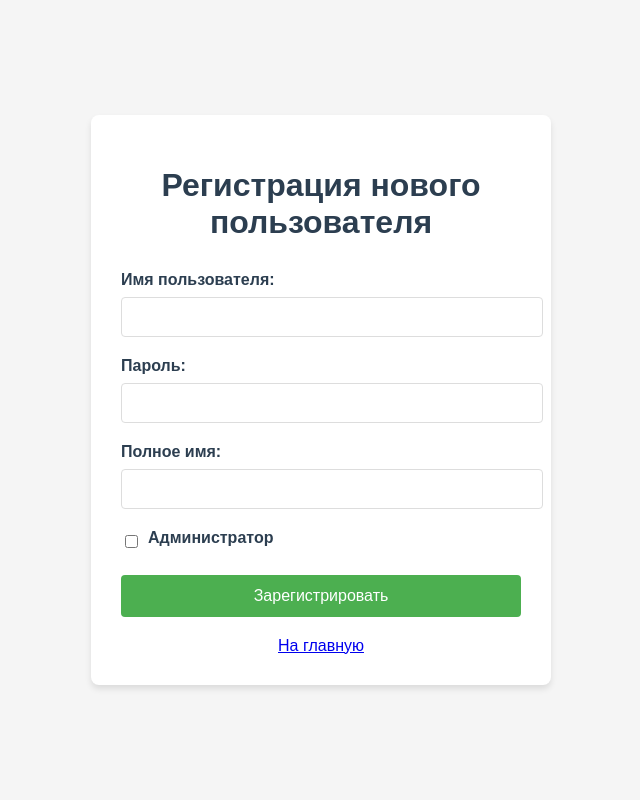
After one commit to RinaHep/githttps---github.com-RinaHep-git, a Flask app: template templates/register.html in a window 1280 px wide. The commit adds this page. Shown: the whole page, without its empty margins (319-959 px from the left). Run offline with Flask 3, Linux system fonts and the light colour scheme; the template is opened without the code that fills it, so the values that code supplies are empty; some libraries are stand-ins or nearby versions.

Commit message:
Есть один пользователь (20 коммит)

```diff
--- a/app.py
+++ b/app.py
@@ -1,10 +1,49 @@
-from flask import Flask, render_template, request, send_file
+from flask import Flask, render_template, request, send_file, redirect, url_for, session, flash
+from functools import wraps
 import psycopg2
 import json, datetime
 from docx import Document
 from io import BytesIO
 
 app = Flask(__name__)
+app.secret_key = 'your-secret-key-123'  # Замените на надежный секретный ключ в продакшене
+
+# Конфигурация пользователя (email: password)
+USER_CREDENTIALS = {
+    'user@example.com': '123456'
+}
+
+def login_required(f):
+    @wraps(f)
+    def decorated_function(*args, **kwargs):
+        if not session.get('logged_in'):
+            flash('Пожалуйста, войдите в систему для доступа к этой странице', 'danger')
+            return redirect(url_for('login'))
+        return f(*args, **kwargs)
+    return decorated_function
+
+@app.route('/login', methods=['GET', 'POST'])
+def login():
+    if request.method == 'POST':
+        email = request.form.get('email')
+        password = request.form.get('password')
+
+        if email in USER_CREDENTIALS and USER_CREDENTIALS[email] == password:
+            session['logged_in'] = True
+            session['email'] = email
+            flash('Вы успешно вошли в систему', 'success')
+            return redirect(url_for('index'))
+        else:
+            flash('Неверный email или пароль', 'danger')
+
+    return render_template('login.html')
+
+@app.route('/logout')
+def logout():
+    session.pop('logged_in', None)
+    session.pop('email', None)
+    flash('Вы успешно вышли из системы', 'success')
+    return redirect(url_for('login'))
 
 def get_db_connection():
     return psycopg2.connect(
@@ -16,6 +55,7 @@ def get_db_connection():
     )
 
 @app.route('/', methods=['GET', 'POST'])
+@login_required
 def index():
     conn = get_db_connection()
     cur = conn.cursor()
@@ -110,7 +150,7 @@ def index():
                     WHERE ss.teacher_id = %s
                 )
             """
-        final_params.append(selected_teacher)
+            final_params.append(selected_teacher)
 
         if selected_group:
             final_grades_query += " AND s.group_id = %s"
@@ -191,6 +231,7 @@ def index():
     )
 
 @app.route('/export', methods=['POST'])
+@login_required
 def export():
     from collections import defaultdict
 
--- a/templates/index.html
+++ b/templates/index.html
@@ -218,6 +218,11 @@
     </style>
 </head>
 <body>
+    <div style="text-align: right; padding: 10px; background-color: #f5f5f5;">
+        Вы вошли как: <strong>{{ session.email }}</strong> |
+        <a href="{{ url_for('logout') }}" style="color: #d32f2f;">Выйти</a>
+    </div>
+
     <h1>Анализ успеваемости студентов</h1>
 
     <div class="filter-section">
--- /dev/null
+++ b/templates/register.html
@@ -0,0 +1,142 @@
+<!doctype html>
+<html lang="ru">
+<head>
+    <meta charset="UTF-8">
+    <title>Регистрация нового пользователя</title>
+    <style>
+        body {
+            font-family: Arial, sans-serif;
+            background-color: #f5f5f5;
+            display: flex;
+            justify-content: center;
+            align-items: center;
+            height: 100vh;
+            margin: 0;
+        }
+
+        .register-container {
+            background-color: white;
+            padding: 30px;
+            border-radius: 8px;
+            box-shadow: 0 4px 6px rgba(0, 0, 0, 0.1);
+            width: 100%;
+            max-width: 400px;
+        }
+
+        h1 {
+            text-align: center;
+            color: #2c3e50;
+            margin-bottom: 30px;
+        }
+
+        .form-group {
+            margin-bottom: 20px;
+        }
+
+        label {
+            display: block;
+            margin-bottom: 8px;
+            font-weight: bold;
+            color: #2c3e50;
+        }
+
+        input {
+            width: 100%;
+            padding: 10px;
+            border: 1px solid #ddd;
+            border-radius: 4px;
+            font-size: 16px;
+        }
+
+        button {
+            width: 100%;
+            padding: 12px;
+            background-color: #4CAF50;
+            color: white;
+            border: none;
+            border-radius: 4px;
+            font-size: 16px;
+            cursor: pointer;
+            transition: background-color 0.3s;
+        }
+
+        button:hover {
+            background-color: #45a049;
+        }
+
+        .flash-messages {
+            margin-bottom: 20px;
+        }
+
+        .flash-message {
+            padding: 10px;
+            margin-bottom: 10px;
+            border-radius: 4px;
+        }
+
+        .flash-success {
+            background-color: #d4edda;
+            color: #155724;
+        }
+
+        .flash-danger {
+            background-color: #f8d7da;
+            color: #721c24;
+        }
+
+        .admin-checkbox {
+            display: flex;
+            align-items: center;
+            margin-bottom: 20px;
+        }
+
+        .admin-checkbox input {
+            width: auto;
+            margin-right: 10px;
+        }
+    </style>
+</head>
+<body>
+    <div class="register-container">
+        <h1>Регистрация нового пользователя</h1>
+
+        <div class="flash-messages">
+            {% with messages = get_flashed_messages(with_categories=true) %}
+                {% if messages %}
+                    {% for category, message in messages %}
+                        <div class="flash-message flash-{{ category }}">{{ message }}</div>
+                    {% endfor %}
+                {% endif %}
+            {% endwith %}
+        </div>
+
+        <form method="post" action="{{ url_for('register') }}">
+            <div class="form-group">
+                <label for="username">Имя пользователя:</label>
+                <input type="text" id="username" name="username" required>
+            </div>
+
+            <div class="form-group">
+                <label for="password">Пароль:</label>
+                <input type="password" id="password" name="password" required>
+            </div>
+
+            <div class="form-group">
+                <label for="full_name">Полное имя:</label>
+                <input type="text" id="full_name" name="full_name" required>
+            </div>
+
+            <div class="admin-checkbox">
+                <input type="checkbox" id="is_admin" name="is_admin">
+                <label for="is_admin">Администратор</label>
+            </div>
+
+            <button type="submit">Зарегистрировать</button>
+        </form>
+
+        <div style="text-align: center; margin-top: 20px;">
+            <a href="{{ url_for('index') }}">На главную</a>
+        </div>
+    </div>
+</body>
+</html>
--- /dev/null
+++ b/tessst.py
@@ -0,0 +1,6 @@
+from flask import Flask
+from flask_bcrypt import Bcrypt
+
+app = Flask(__name__)
+app.secret_key = 'your-secret-key-here'  # Важно для работы сессий
+bcrypt = Bcrypt(app)
--- a/tessst.txt
+++ /dev/null
@@ -1 +0,0 @@
-adadвааав
```
Also changed, not shown: hesh.py (added, +12 -0 lines), templates/login.html (added, +98 -0 lines).
